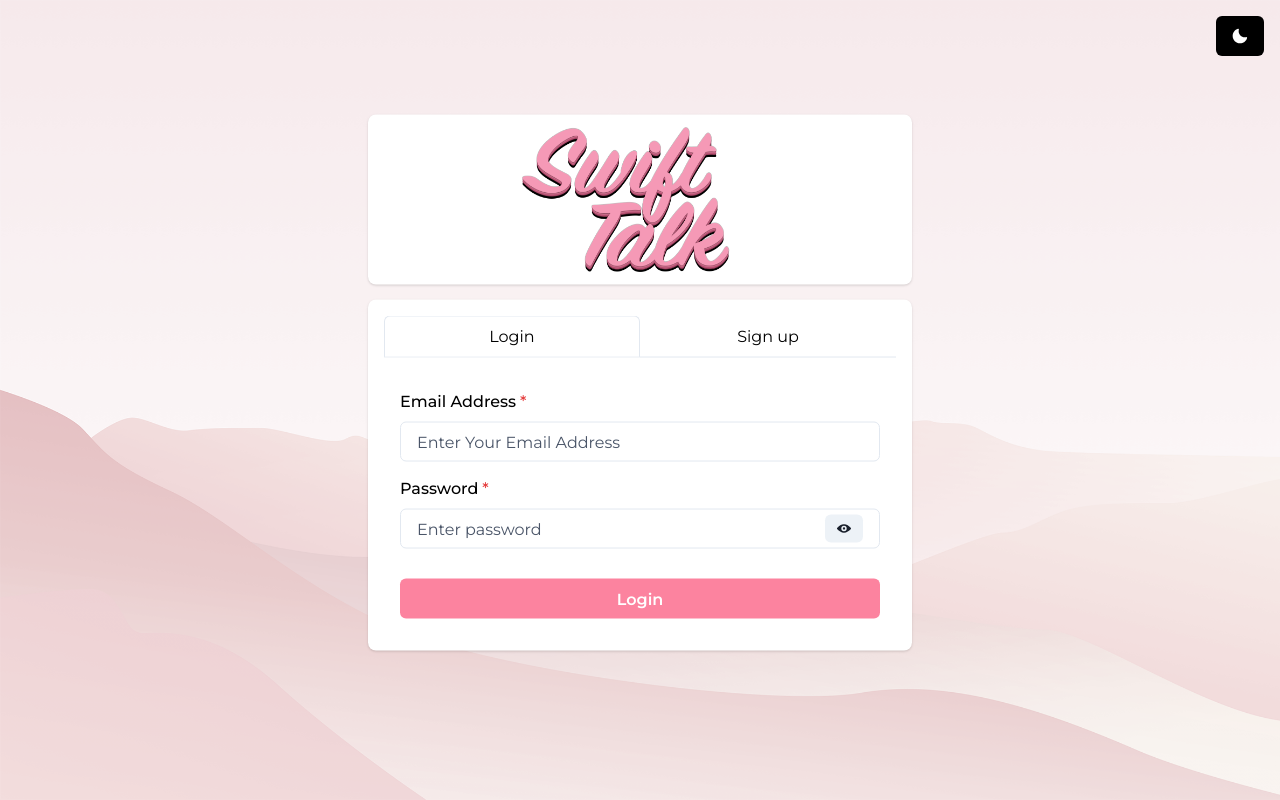
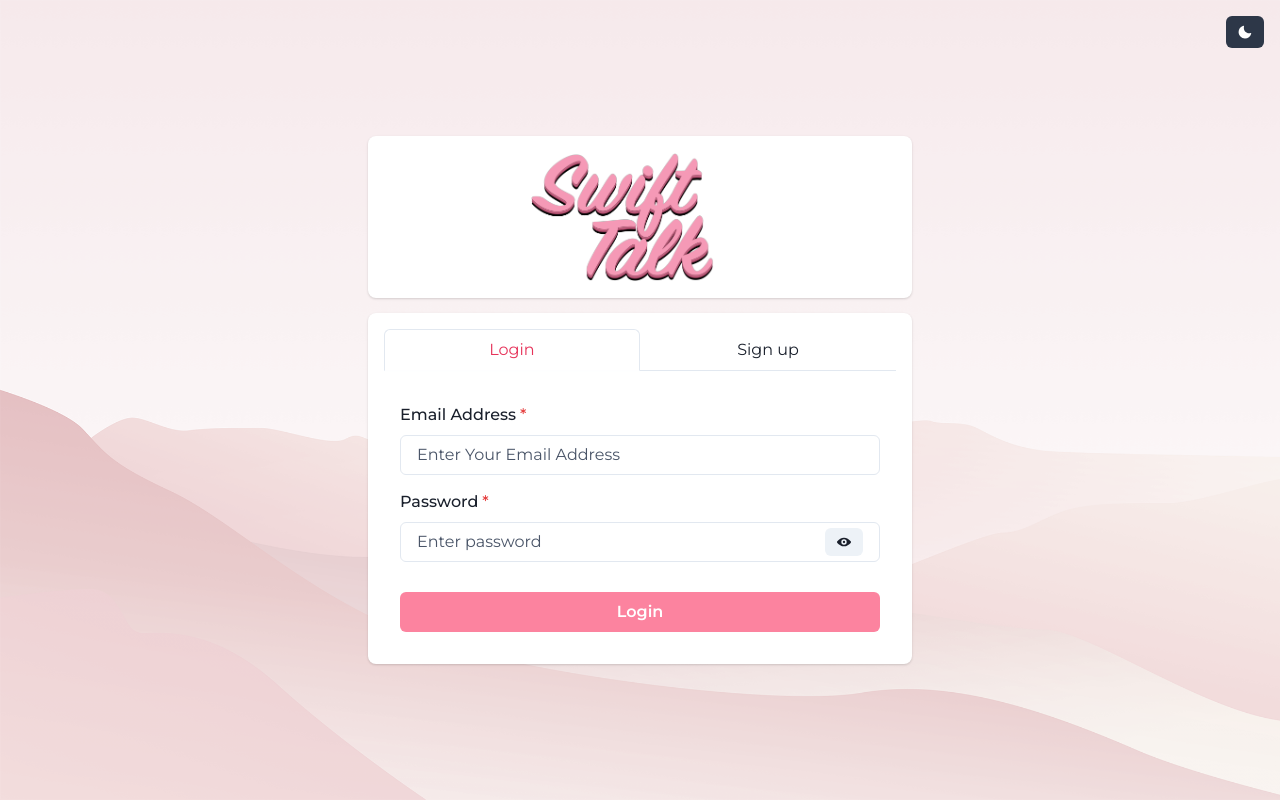
Before and after one commit to squizziee/swifttalk-messenger, a React (Create React App) app in the folder frontend/: page / in a window 1280 px wide. Built offline with nearby package versions, Linux system fonts and the light colour scheme.

Commit message:
Fix: Dark theme

```diff
--- a/frontend/src/Pages/Chatpage.js
+++ b/frontend/src/Pages/Chatpage.js
@@ -4,8 +4,7 @@ import Chatbox from "../components/ChatBox";
 import MyChats from "../components/MyChats";
 import SideDrawer from "../components/misc/SideDrawer";
 import { ChatState } from "../context/ChatProvider";
-import { Button, Flex } from "@chakra-ui/react";
-import { SunIcon, MoonIcon } from "@chakra-ui/icons";
+import { Flex } from "@chakra-ui/react";
 import { useColorMode } from "@chakra-ui/react";
 
 const Chatpage = () => {
@@ -17,33 +16,12 @@ const Chatpage = () => {
     <Box
       w="100%"
       h="100vh"
-      bg={colorMode === "dark" ? "black" : "#eef2f7"}
+      bg={colorMode === "dark" ? "gray.800" : "#eef2f7"}
       color={colorMode === "dark" ? "white" : "black"}
       position="relative"
     >
       {user && <SideDrawer />}
       <Flex justifyContent="space-between" w="100%" h="90vh" p="10px">
-        <Button
-          onClick={toggleColorMode}
-          position="fixed"
-          bottom="1rem"
-          left="1rem"
-          bg={colorMode === "dark" ? "white" : "black"}
-          color={colorMode === "dark" ? "black" : "white"}
-          _hover={{
-            bg: colorMode === "dark" ? "gray.200" : "gray.800",
-          }}
-          _active={{
-            bg: colorMode === "dark" ? "gray.300" : "gray.700",
-          }}
-          border="2px"
-          borderColor={colorMode === "dark" ? "white" : "black"}
-          borderRadius="md"
-          zIndex="999"
-          outline="none"
-        >
-          {colorMode === "dark" ? <SunIcon /> : <MoonIcon />}
-        </Button>
         {user && <MyChats fetchAgain={fetchAgain} />}
         {user && (
           <Chatbox fetchAgain={fetchAgain} setFetchAgain={setFetchAgain} />
--- a/frontend/src/Pages/Homepage.js
+++ b/frontend/src/Pages/Homepage.js
@@ -7,7 +7,6 @@ import {
   TabPanel,
   TabPanels,
   Tabs,
-  Text,
   useColorMode,
   Button,
   ChakraProvider,
@@ -15,33 +14,13 @@ import {
 } from "@chakra-ui/react";
 import { useEffect } from "react";
 import { useHistory } from "react-router";
-import { MoonIcon, SunIcon } from "@chakra-ui/icons"; // Импорт иконок
+import { MoonIcon, SunIcon } from "@chakra-ui/icons";
 import Signup from "../components/authentication/Signup";
 import Login from "../components/authentication/Login";
 import { Image } from "@chakra-ui/react";
 import logo from "../coloring/logo.png";
 import background from "../coloring/background-light.png";
 import darkBackground from "../coloring/background-dark.png";
-
-const theme = extendTheme({
-  components: {
-    Button: {
-      baseStyle: {
-        _focus: {
-          boxShadow: "none",
-        },
-      },
-    },
-  },
-  styles: {
-    global: (props) => ({
-      body: {
-        bg: props.colorMode === "dark" ? "black" : "white",
-        color: props.colorMode === "dark" ? "white" : "black",
-      },
-    }),
-  },
-});
 
 const Homepage = () => {
   const history = useHistory();
@@ -52,14 +31,12 @@ const Homepage = () => {
   }, [history]);
 
   const { colorMode, toggleColorMode } = useColorMode();
-  const backgroundImage = colorMode === "dark" ? darkBackground : background;
+  const backgroundImage = (colorMode === "dark" ? darkBackground : background);
 
   return (
-    <ChakraProvider theme={theme}>
       <Box
         w="100vw"
         h="100vh"
-        bg="#eef2f7"
         style={{
           backgroundImage: `url(${backgroundImage})`,
           backgroundSize: "cover",
@@ -70,41 +47,50 @@ const Homepage = () => {
           centerContent
           position="absolute"
           left="50%"
-          top="40%"
-          transform="translate(-50%, -40%)"
+          top="50%"
+          transform="translate(-50%, -50%)"
         >
           <Box
             d="flex"
             justifyContent="center"
             alignItems="center"
             p={3}
-            bg="white"
+            bg={colorMode === "dark" ? "gray.700" : "white"}
             w="100%"
-            m="15px 0 15px 0"
+            mb='15px'
             borderRadius="lg"
-            boxShadow="base"
+            boxShadow={colorMode === "dark" ? "xl" : "base"}
           >
             <Image
               src={logo}
               left="50%"
               top="50%"
-              transform="translate(68%, 0)"
-              boxSize="40%"
+              transform="translate(83%, 0)"
+              boxSize="35%"
               alt="logo"
+              my='5px'
             />
           </Box>
-          <Box bg="white" w="100%" p={4} borderRadius="lg" boxShadow="base">
-            <Tabs isFitted variant="enclosed" colorScheme="swift">
+          <Box
+              bg={colorMode === "dark" ? "gray.700" : "white"}
+              w="100%"
+              p={4}
+              borderRadius="lg"
+              boxShadow={colorMode === "dark" ? "xl" : "base"}
+          >
+            <Tabs
+                isFitted
+                variant="enclosed"
+                colorScheme="swift"
+            >
               <TabList mb="1em">
                 <Tab
                   width="50%"
-                  colorScheme={colorMode === "dark" ? "white" : "pink"}
                 >
                   Login
                 </Tab>
                 <Tab
                   width="50%"
-                  colorScheme={colorMode === "dark" ? "white" : "pink"}
                 >
                   Sign up
                 </Tab>
@@ -125,8 +111,9 @@ const Homepage = () => {
           position="fixed"
           top="1rem"
           right="1rem"
-          bg={colorMode === "dark" ? "white" : "black"}
-          color={colorMode === "dark" ? "black" : "white"}
+          size='sm'
+          bg={colorMode === "dark" ? "white" : "gray.700"}
+          color={colorMode === "dark" ? "gray.700" : "white"}
           _hover={{
             bg: colorMode === "dark" ? "gray.200" : "gray.800",
           }}
@@ -137,7 +124,6 @@ const Homepage = () => {
           {colorMode === "dark" ? <SunIcon /> : <MoonIcon />}
         </Button>
       </Box>
-    </ChakraProvider>
   );
 };
 
--- a/frontend/src/components/MyChats.js
+++ b/frontend/src/components/MyChats.js
@@ -77,7 +77,7 @@ const MyChats = ({ fetchAgain }) => {
       <Box
         display="flex"
         flexDir="column"
-        bg={colorMode === "dark" ? "gray.700" : "#F6F8FB"}
+        bg={colorMode === "dark" ? "gray.800" : "#F6F8FB"}
         w="100%"
         h="100%"
         borderRadius="lg"
@@ -93,13 +93,13 @@ const MyChats = ({ fetchAgain }) => {
               <Box
                 onClick={() => setSelectedChat(chat)}
                 cursor="pointer"
-                bg={selectedChat === chat ? (colorMode === "dark" ? "#5cb583" : "#fc839f") : (colorMode === "dark" ? "#eef2f7" : "#eef2f7")}
-      color={selectedChat === chat ? "white" : "black"}
+                bg={selectedChat === chat ? (colorMode === "dark" ? "#5cb583" : "#fc839f") : (colorMode === "dark" ? "#2e3643" : "#eef2f7")}
+                color={selectedChat === chat || colorMode === "dark" ? "white" : "black"}
                 boxShadow={selectedChat === chat ? "inner" : "sm"}
                 _hover={
                   selectedChat === chat
-          ? { bg: colorMode === "dark" ? "#5cb583" : "#F35E80", transition: "0.3s" }
-          : { bg: colorMode === "dark" ? "#eef2f7" : "#E9ECF1", transition: "0.3s" }
+                    ? { bg: colorMode === "dark" ? "#6bb78d" : "#F35E80", transition: "0.3s" }
+                    : { bg: colorMode === "dark" ? "#272d37" : "#E9ECF1", transition: "0.3s" }
                 }
                 px={3}
                 py={2}
--- a/frontend/src/components/ScrollableChat.js
+++ b/frontend/src/components/ScrollableChat.js
@@ -1,7 +1,7 @@
 import { Avatar } from "@chakra-ui/avatar";
 import axios from "axios";
 import { Input } from "@chakra-ui/input";
-import { useEffect, useState } from "react";
+import { useState } from "react";
 import { Tooltip } from "@chakra-ui/tooltip";
 import ScrollableFeed from "react-scrollable-feed";
 import CryptoJS from "crypto-js";
@@ -216,7 +216,7 @@ const ScrollableChat = ({ messages, setNeedChatUpdate }) => {
                         ? "#5cb583"
                         : "#F35E80"
                       : colorMode === "dark"
-                      ? "#5cb583"
+                      ? "#C5f9dd"
                       : "#F8D4DF"
                   }`,
                     marginLeft: isSameSenderMargin(messages, m, i, user._id),
--- a/frontend/src/components/SingleChat.js
+++ b/frontend/src/components/SingleChat.js
@@ -16,7 +16,6 @@ import io from "socket.io-client";
 import UpdateGroupChatModal from "./misc/UpdateGroupChatModal";
 import { ChatState } from "../context/ChatProvider";
 import CryptoJS from "crypto-js";
-import { Button } from "@chakra-ui/button";
 import { useColorMode } from "@chakra-ui/react";
 
 const { AES } = CryptoJS;
@@ -407,7 +406,7 @@ const SingleChat = ({ fetchAgain, setFetchAgain }) => {
             flexDir="column"
             justifyContent="flex-end"
             p={3}
-            bg={colorMode === "dark" ? "gray.700" : "white"}
+            bg={colorMode === "dark" ? "gray.800" : "#F6F8FB"}
             w="100%"
             h="100%"
             borderRadius="lg"
@@ -452,8 +451,8 @@ const SingleChat = ({ fetchAgain, setFetchAgain }) => {
                 <i class="far fa-comment" style={{color:'gray'}}></i>
               </InputLeftElement>
               <Input
-                variant="filled"
-                bg={colorMode === "dark" ? "gray.700" : "white"}
+                variant="outline"
+                bg={colorMode === "dark" ? "gray.700" : "#eef2f7"}
                 placeholder="Enter a message.."
                 value={newMessage}
                 onChange={typingHandler}
@@ -476,6 +475,7 @@ const SingleChat = ({ fetchAgain, setFetchAgain }) => {
                     width="100%"
                     onClick={handleChooseFile}
                     icon={<i class="far fa-file" style={{color:'gray'}}></i>}
+                    borderWidth='1px'
                   />
                 </Box>
               </Flex>
--- a/frontend/src/components/UserAvatar/UserListItem.js
+++ b/frontend/src/components/UserAvatar/UserListItem.js
@@ -1,25 +1,24 @@
 import { Avatar } from "@chakra-ui/avatar";
 import { Box, Text } from "@chakra-ui/layout";
+import { useColorMode } from "@chakra-ui/react";
 
 const UserListItem = (props) => {
-  // const { user } = ChatState();
+  const { colorMode, toggleColorMode } = useColorMode();
   const user = props.user
   const handleFunction = props.handleFunction
   return (
     <Box
       onClick={handleFunction}
       cursor="pointer"
-      bg="#eef2f7"
-      _hover={{
-        background: "#fc839f",
-        color: "white",
-        transition: '0.3s',
-        boxShadow: "inner"
-      }}
+      bg={colorMode=== "dark" ? "#272d37" : "#eef2f7"}
+      color={colorMode=== "dark" ? "white" : "black"}
+      _hover={
+        colorMode === "dark" ? {background: "#5cb583", transition: '0.3s',
+        boxShadow: "inner"} : {background: "#fc839f", color: "white",transition: '0.3s',
+        boxShadow: "inner"}}
       w="100%"
       d="flex"
       alignItems="center"
-      color="black"
       px={3}
       py={2}
       mb={1}
--- a/frontend/src/components/authentication/Login.js
+++ b/frontend/src/components/authentication/Login.js
@@ -114,7 +114,12 @@ const Login = () => {
             }}
           />
           <InputRightElement width="4.5rem">
-            <Button h="1.75rem" size="sm" onClick={handleClick}>
+            <Button
+              colorScheme="gray"
+              h="1.75rem"
+              size="sm"
+              onClick={handleClick}
+          >
               {show ? <ViewOffIcon /> : <ViewIcon />}
             </Button>
           </InputRightElement>
--- a/frontend/src/components/misc/EditProfile.js
+++ b/frontend/src/components/misc/EditProfile.js
@@ -17,7 +17,7 @@ import {
     ModalCloseButton,
     useDisclosure,
     IconButton,
-    Flex
+    Flex,
 } from "@chakra-ui/react";
 
 import { useState } from "react";
@@ -34,7 +34,7 @@ const EditModal = ({ user, children, setLoadingPic }) => {
     const handleUpload = event => {
         hiddenFileRef.current.click();
     }
-    const { colorMode } = useColorMode();
+    const { colorMode} = useColorMode();
     const [newName, setNewName] = useState(user.name);
     const [newBio, setNewBio] = useState(user.bio);
     const submitHandler = async () => {
@@ -164,7 +164,7 @@ const EditModal = ({ user, children, setLoadingPic }) => {
                                         <IconButton
                                             mb={-0.5}
                                             size='sm'
-                                            color={isDisableName ? 'gray' : 'black'}
+                                            color={isDisableName ? 'gray' : (colorMode === "dark" ? 'white' : 'black')}
                                             variant='ghost'
                                             icon={<EditIcon />}
                                             onClick={() => isDisableName ? setDisableName(false) : setDisableName(true)}
@@ -187,7 +187,7 @@ const EditModal = ({ user, children, setLoadingPic }) => {
                                     <InputRightElement>
                                         <IconButton
                                             mb={2.5}
-                                            color={isDisableBio ? 'gray' : 'black'}
+                                            color={isDisableBio ? 'gray' : (colorMode === "dark" ? 'white' : 'black')}
                                             variant='ghost'
                                             size='sm'
                                             icon={<EditIcon />}
--- a/frontend/src/components/misc/GroupChatModal.js
+++ b/frontend/src/components/misc/GroupChatModal.js
@@ -12,6 +12,7 @@ import {
     Input,
     useToast,
     Box,
+    useColorMode
 } from "@chakra-ui/react";
 import axios from "axios";
 import { useState } from "react";
@@ -29,6 +30,7 @@ const GroupChatModal = ({ children }) => {
     const toast = useToast();
 
     const { user, chats, setChats } = ChatState();
+    const { colorMode, toggleColorMode } = useColorMode();
 
     const handleGroup = (userToAdd) => {
         if (selectedUsers.includes(userToAdd)) {
@@ -143,7 +145,7 @@ const GroupChatModal = ({ children }) => {
                     <ModalBody d="flex" flexDir="column" alignItems="center">
                         <FormControl>
                             <Input
-                                focusBorderColor='#fc839f'
+                                focusBorderColor={colorMode === "dark" ? "#5cb583" : "#fc839f"}
                                 placeholder="Chat Name"
                                 mb={3}
                                 onChange={(e) => setGroupChatName(e.target.value)}
@@ -151,7 +153,7 @@ const GroupChatModal = ({ children }) => {
                         </FormControl>
                         <FormControl>
                             <Input
-                                focusBorderColor='#fc839f'
+                                focusBorderColor={colorMode === "dark" ? "#5cb583" : "#fc839f"}
                                 placeholder="Add Users eg: John, Piyush, Jane"
                                 onChange={(e) => handleSearch(e.target.value)}
                                 mb="15px"
@@ -182,7 +184,7 @@ const GroupChatModal = ({ children }) => {
                         )}
                     </ModalBody>
                     <ModalFooter>
-                        <Button onClick={handleSubmit} colorScheme="swift">
+                        <Button onClick={handleSubmit} colorScheme={colorMode === "dark" ? "green" : "swift"}>
                             Create Chat
                         </Button>
                     </ModalFooter>
--- a/frontend/src/components/misc/SideDrawer.js
+++ b/frontend/src/components/misc/SideDrawer.js
@@ -23,6 +23,7 @@ import ProfileModal from "./ProfileModal";
 import { useHistory } from "react-router-dom";
 import { useDisclosure } from "@chakra-ui/react";
 import EditModal from "./EditProfile";
+import { SunIcon, MoonIcon } from "@chakra-ui/icons";
 
 const SideDrawer = () => {
   const [search, setSearch] = useState("");
@@ -137,16 +138,29 @@ const SideDrawer = () => {
           </Text>
         </Button>
         <Text fontSize="2xl" fontWeight="bold">
-          SwiftTalk Alpha
+          SwiftTalk Beta
         </Text>
         <div>
+        <Button
+          onClick={toggleColorMode}
+          bg={colorMode === "dark" ? "white" : "#25292d"}
+          color={colorMode === "dark" ? "#25292d" : "white"}
+          _hover={{
+            bg: colorMode === "dark" ? "gray.200" : "gray.800",
+          }}
+          _active={{
+            bg: colorMode === "dark" ? "gray.300" : "gray.700",
+          }}
+        >
+          {colorMode === "dark" ? <SunIcon /> : <MoonIcon />}
+        </Button>
           <Menu>
             <MenuButton p={2}>
               <IconButton icon={<i className="fas fa-bell"></i>}>
-              <NotificationBadge
-                count={notification.length}
-                effect={Effect.SCALE}
-              />
+                <NotificationBadge
+                  count={notification.length}
+                  effect={Effect.SCALE}
+                />
               </IconButton>
             </MenuButton>
             <MenuList pl={2}>
@@ -191,7 +205,6 @@ const SideDrawer = () => {
               <MenuItem onClick={logoutHandler} color="red">Logout</MenuItem>
             </MenuList>
           </Menu>
-
         </div>
       </Box>
       <Drawer placement="left" onClose={onClose} isOpen={isOpen}>
--- a/frontend/src/components/misc/UpdateGroupChatModal.js
+++ b/frontend/src/components/misc/UpdateGroupChatModal.js
@@ -12,7 +12,7 @@ import {
   Input,
   useToast,
   Box,
-  IconButton,
+  useColorMode,
   Spinner,
 } from "@chakra-ui/react";
 import { ViewIcon } from "@chakra-ui/icons";
@@ -31,6 +31,7 @@ const UpdateGroupChatModal = ({ fetchMessages, fetchAgain, setFetchAgain }) => {
   const [renameloading, setRenameLoading] = useState(false);
   const toast = useToast();
 
+  const { colorMode, toggleColorMode } = useColorMode();
   const { selectedChat, setSelectedChat, user } = ChatState();
 
   const handleSearch = async (query) => {
@@ -242,11 +243,11 @@ const UpdateGroupChatModal = ({ fetchMessages, fetchAgain, setFetchAgain }) => {
                 mb={3}
                 value={groupChatName}
                 onChange={(e) => setGroupChatName(e.target.value)}
-                focusBorderColor='#fc839f'
+                focusBorderColor={colorMode === "dark" ? "#5cb583" : "#fc839f"}
               />
               <Button
                 variant="solid"
-                colorScheme="swift"
+                colorScheme={colorMode === "dark" ? "green" : "swift"}
                 ml={1}
                 isLoading={renameloading}
                 onClick={handleRename}
@@ -259,7 +260,7 @@ const UpdateGroupChatModal = ({ fetchMessages, fetchAgain, setFetchAgain }) => {
                 placeholder="Add User to group"
                 mb="15px"
                 onChange={(e) => handleSearch(e.target.value)}
-                focusBorderColor='#fc839f'
+                focusBorderColor={colorMode === "dark" ? "#5cb583" : "#fc839f"}
               />
             </FormControl>
 
--- a/frontend/src/setupProxy.js
+++ b/frontend/src/setupProxy.js
@@ -4,7 +4,7 @@ module.exports = function (app) {
   app.use(
     "/api",
     createProxyMiddleware({
-      target: "http://localhost:6000",
+      target: "http://localhost:5000",
       changeOrigin: true,
     })
   );
```
Also changed, not shown: 2 other files (tests, documents, lock files or other folders). Lines whose indentation alone changed are shown as unchanged.
